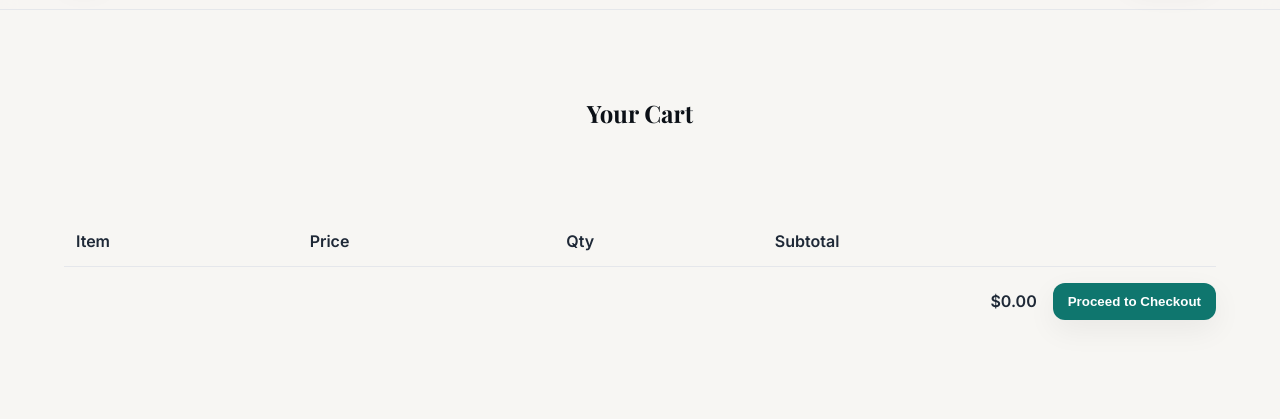
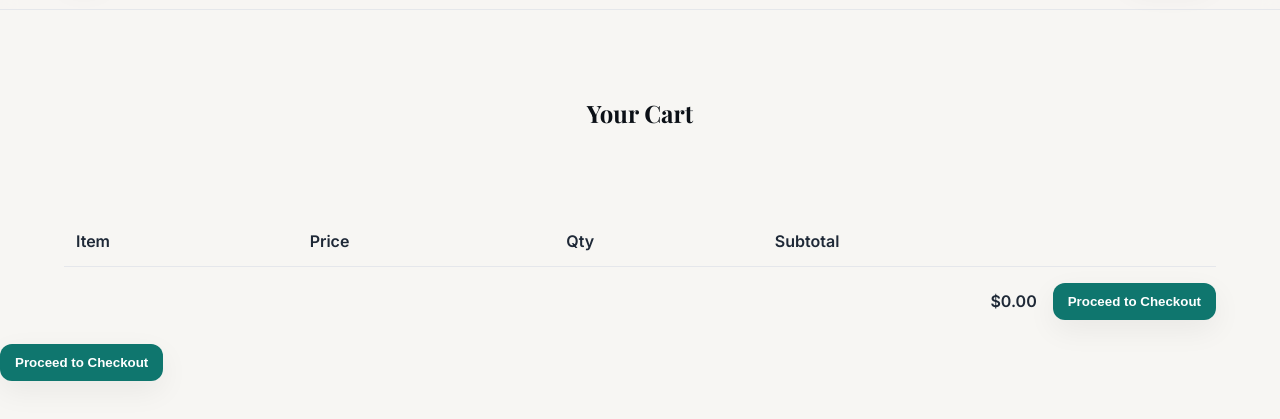
Before and after one commit to AnnekeMin/The-AM-Station-Studio-Website, a plain HTML site: page checkout.html in a window 1280 px wide. Shown: the part 93-512 px from the top of the page. Drawn offline with nearby package versions, Linux system fonts and the light colour scheme.

Commit message:
Update checkout.html

```diff
--- a/checkout.html
+++ b/checkout.html
@@ -71,28 +71,28 @@
     </div>
   </section>
 
-  <script>
-    function renderCart(){
-      const tbody=document.querySelector('#cartTable tbody'); tbody.innerHTML='';
-      const items=getCart();
-      items.forEach(x=>{
-        const tr=document.createElement('tr');
-        tr.innerHTML=`
-          <td><div style="display:flex;align-items:center;gap:10px;">
-            <img src="${x.image||''}" alt="" style="width:52px;height:52px;object-fit:cover;border-radius:8px;" />
-            <div><strong>${x.name}</strong><div class="subtle">${x.sku}</div></div>
-          </div></td>
-          <td>${formatCurrency(x.price)}</td>
-          <td><input type="number" min="1" value="${x.qty}" style="width:70px"
-                onchange="updateQty('${x.sku}', parseInt(this.value||1)); renderCart();"></td>
-          <td class="right">${formatCurrency(x.price*x.qty)}</td>
-          <td class="right"><button class="btn" onclick="removeFromCart('${x.sku}'); renderCart();">Remove</button></td>
-        `;
-        tbody.appendChild(tr);
-      });
-      document.getElementById('total').textContent=formatCurrency(cartTotal());
+   <button class="btn primary" onclick="startCheckout()">Proceed to Checkout</button>
+
+    <script>
+    async function startCheckout(){
+      const items = getCart().map(x => ({
+        sku: x.sku,
+        name: x.name,
+        price: x.price,   // ideally you pass a price ID from Stripe, not raw amount
+        qty: x.qty
+        }));
+      const res = await fetch('/.netlify/functions/stripe-checkout', {
+        method: 'POST',
+        headers: {'Content-Type': 'application/json'},
+        body: JSON.stringify({items})
+        });
+      const data = await res.json();
+      if (data.url) {
+        location.href = data.url; // Redirect to Stripe Checkout
+      } else {
+        alert('Checkout error — please try again.');
+      }
     }
-    window.addEventListener('DOMContentLoaded',renderCart);
-  </script>
+      </script>
 </body>
 </html>
```
